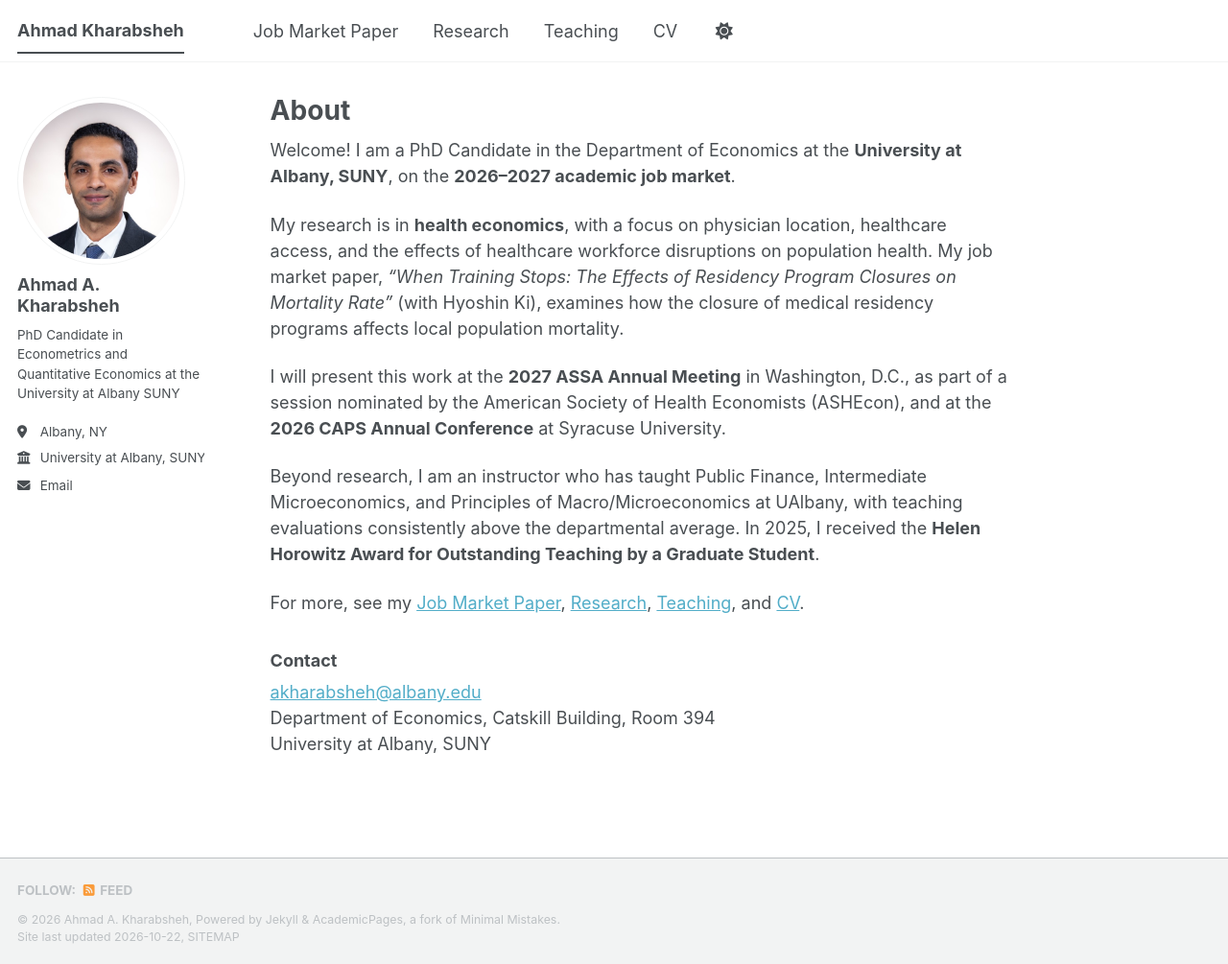
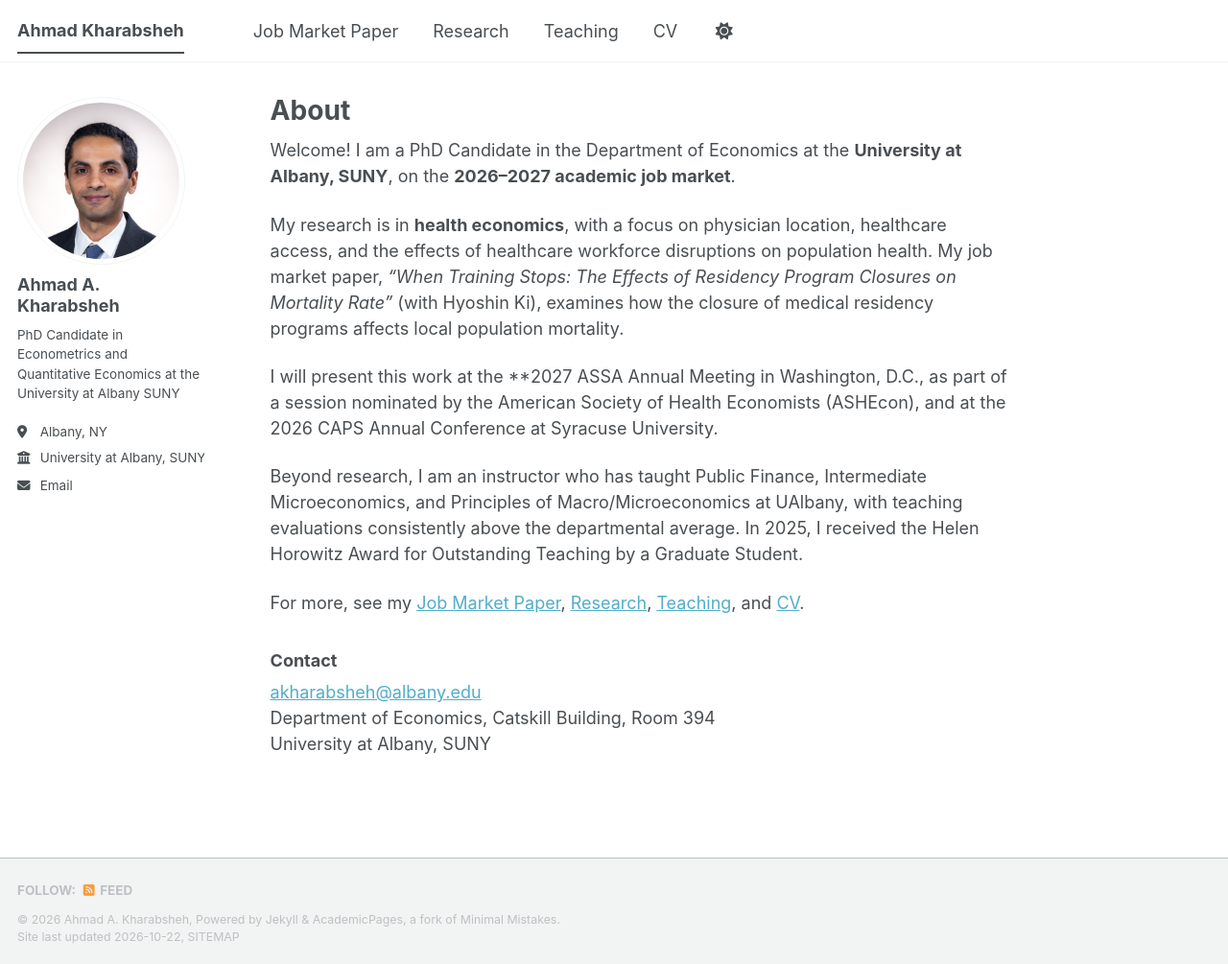
Before and after one commit to Kharabshehahmad/Kharabshehahmad.github.io, a Jekyll site: the page built from _pages/about.md, in a window 1280 px wide and 1005 px high. Shown: the whole window at 96% size. Built offline with Jekyll 4.4.1, drawn with Linux system fonts in a browser that asks for light colours; a script bundle is joined from its source files by our own code; library files that are not in the unit come from our copies.

```diff
--- a/_pages/about.md
+++ b/_pages/about.md
@@ -11,9 +11,9 @@ Welcome! I am a PhD Candidate in the Department of Economics at the **University
 
 My research is in **health economics**, with a focus on physician location, healthcare access, and the effects of healthcare workforce disruptions on population health. My job market paper, *"When Training Stops: The Effects of Residency Program Closures on Mortality Rate"* (with Hyoshin Ki), examines how the closure of medical residency programs affects local population mortality.
 
-I will present this work at the **2027 ASSA Annual Meeting** in Washington, D.C., as part of a session nominated by the American Society of Health Economists (ASHEcon), and at the **2026 CAPS Annual Conference** at Syracuse University.
+I will present this work at the **2027 ASSA Annual Meeting in Washington, D.C., as part of a session nominated by the American Society of Health Economists (ASHEcon), and at the 2026 CAPS Annual Conference at Syracuse University.
 
-Beyond research, I am an instructor who has taught Public Finance, Intermediate Microeconomics, and Principles of Macro/Microeconomics at UAlbany, with teaching evaluations consistently above the departmental average. In 2025, I received the **Helen Horowitz Award for Outstanding Teaching by a Graduate Student**.
+Beyond research, I am an instructor who has taught Public Finance, Intermediate Microeconomics, and Principles of Macro/Microeconomics at UAlbany, with teaching evaluations consistently above the departmental average. In 2025, I received the Helen Horowitz Award for Outstanding Teaching by a Graduate Student.
 
 For more, see my [Job Market Paper](/files/kharabsheh_jmp.pdf), [Research](/publications/), [Teaching](/teaching/), and [CV](/files/kharabsheh_cv.pdf).
 
```
